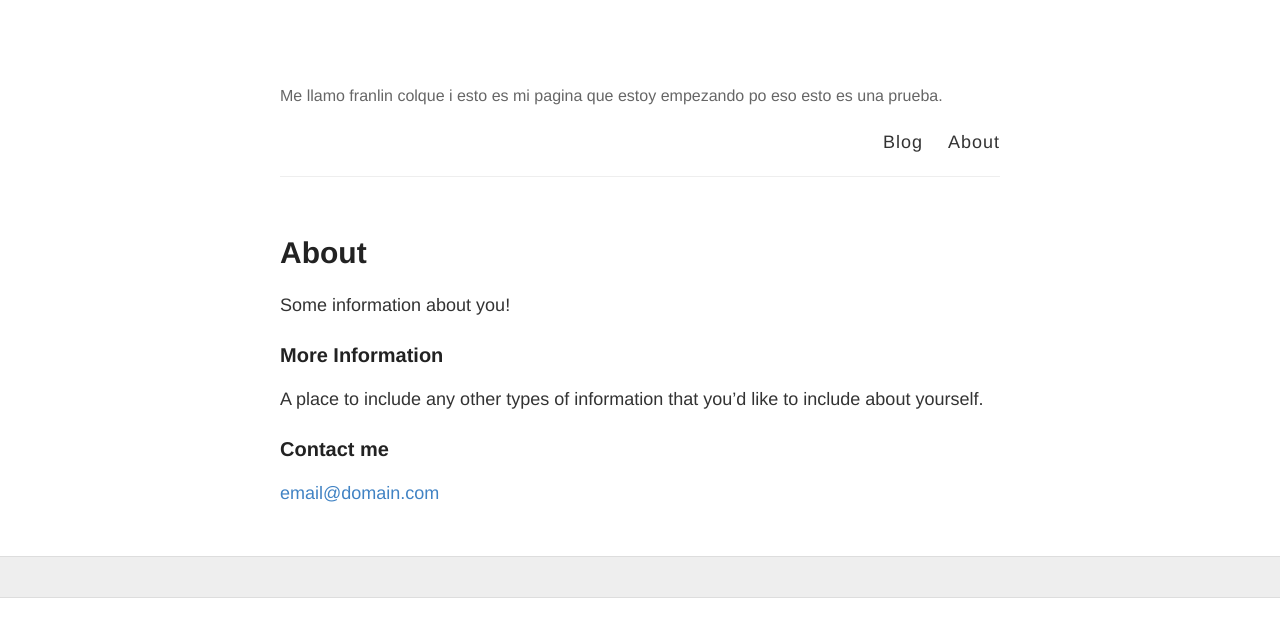
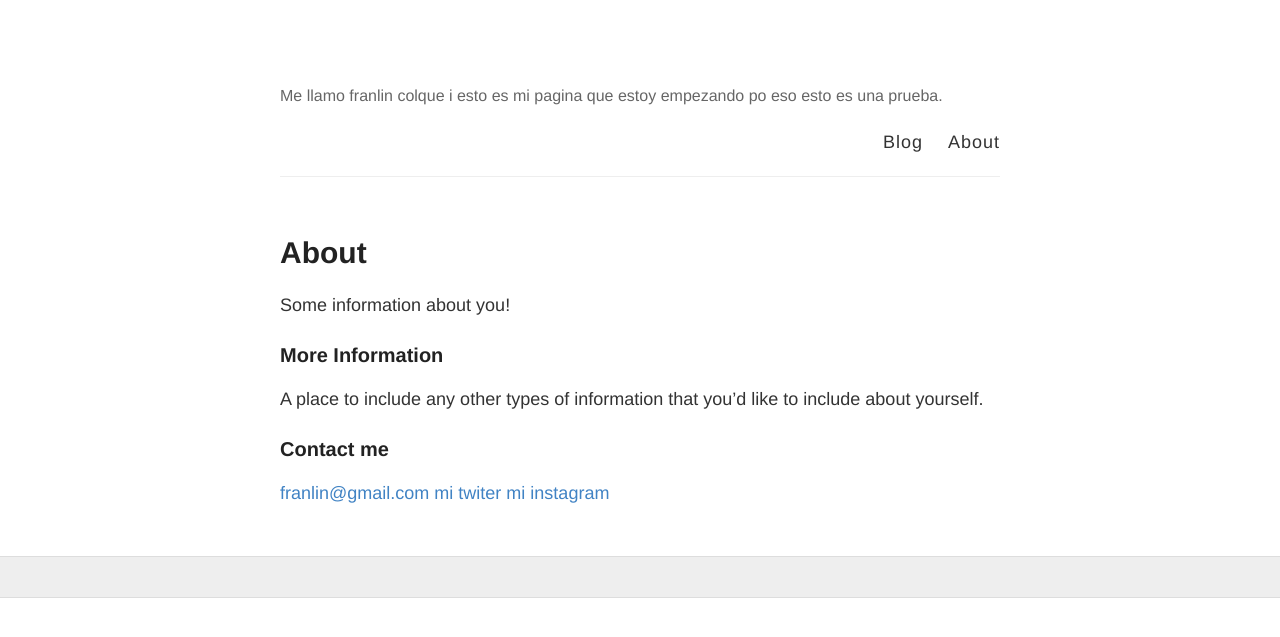
Before and after one commit to Francs9/Francs9.github.io, a Jekyll site: the page built from foobar/about.md, in a window 1280 px wide. Shown: the top 637 px of the page. Built offline with Jekyll 4.4.1, drawn with Linux system fonts in a browser that asks for light colours.

Commit message:
contacto 1

```diff
--- a/foobar/about.md
+++ b/foobar/about.md
@@ -12,4 +12,6 @@ A place to include any other types of information that you'd like to include abo
 
 ### Contact me
 
-[email@domain.com](mailto:email@domain.com)
+[franlin@gmail.com](www.gmail.com)
+[mi twiter](https://twitter.com/?lang=es)
+[mi instagram](https://www.instagram.com/?hl=es)
```
